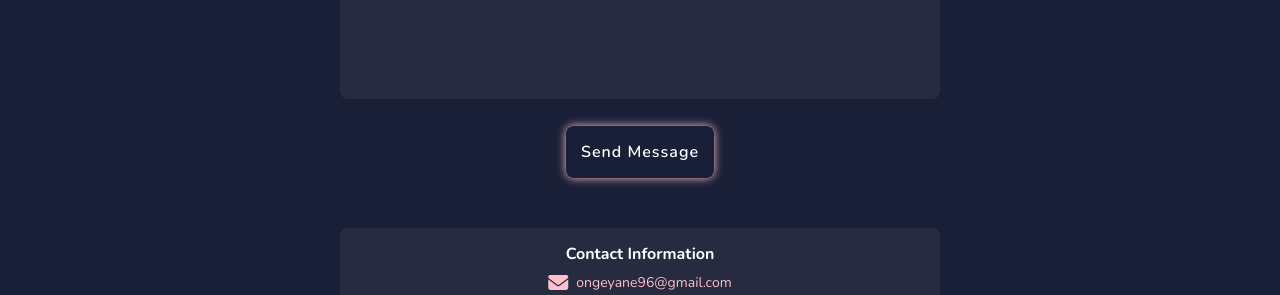
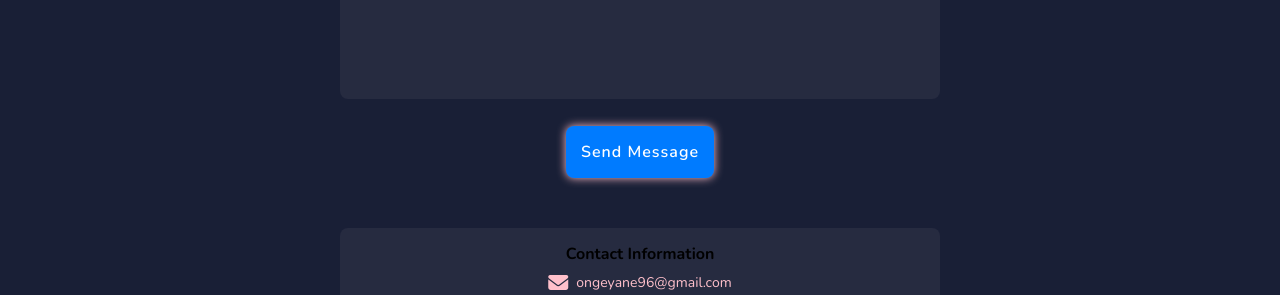
Before and after one commit to 219124701/My_portfolio, a plain HTML site: page index.html in a window 1280 px wide. Shown: the part 3960-4255 px from the top of the page. Drawn offline with nearby package versions, Linux system fonts and the light colour scheme; a small style sheet from the web is missing.

Commit message:
updated style

```diff
--- a/style.css
+++ b/style.css
@@ -242,6 +242,7 @@ span{
     margin: 2rem 0 ;
 }
 
+
 .services-container{
     display: flex;
     justify-content: center;
@@ -427,9 +428,6 @@ span{
 .portfolio-layer i:hover {
     transform: translateY(-3px);
 }
-
-
-
 .contact-container {
     display: flex;
     flex-direction: column;
@@ -455,6 +453,7 @@ span{
 .contact-details h3 {
     margin-bottom: .8rem;
     font-size: 1.6rem;
+    color: #000; /* Specify the color directly for light mode */
 }
 
 .contact-details p {
@@ -507,10 +506,13 @@ span{
     padding: 1.5rem;
     font-size: 1.6rem;
     color: #fff;
-    background: var(--primary-color);
+    background: #007BFF; /* Specify the color directly for light mode */
     border: none;
     border-radius: .8rem;
 }
+
+
+
 
   /* Additional styles for icon container */
   .font-iconTop {
```
Lines whose indentation alone changed are shown as unchanged.
